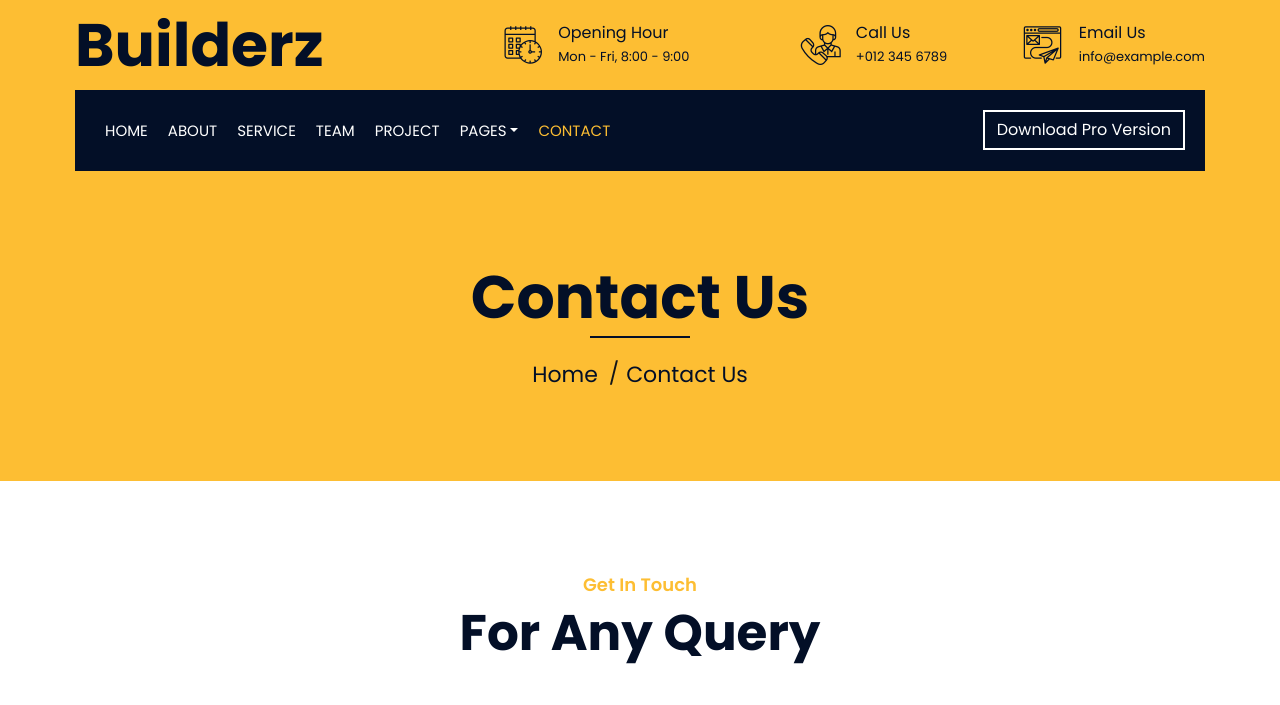
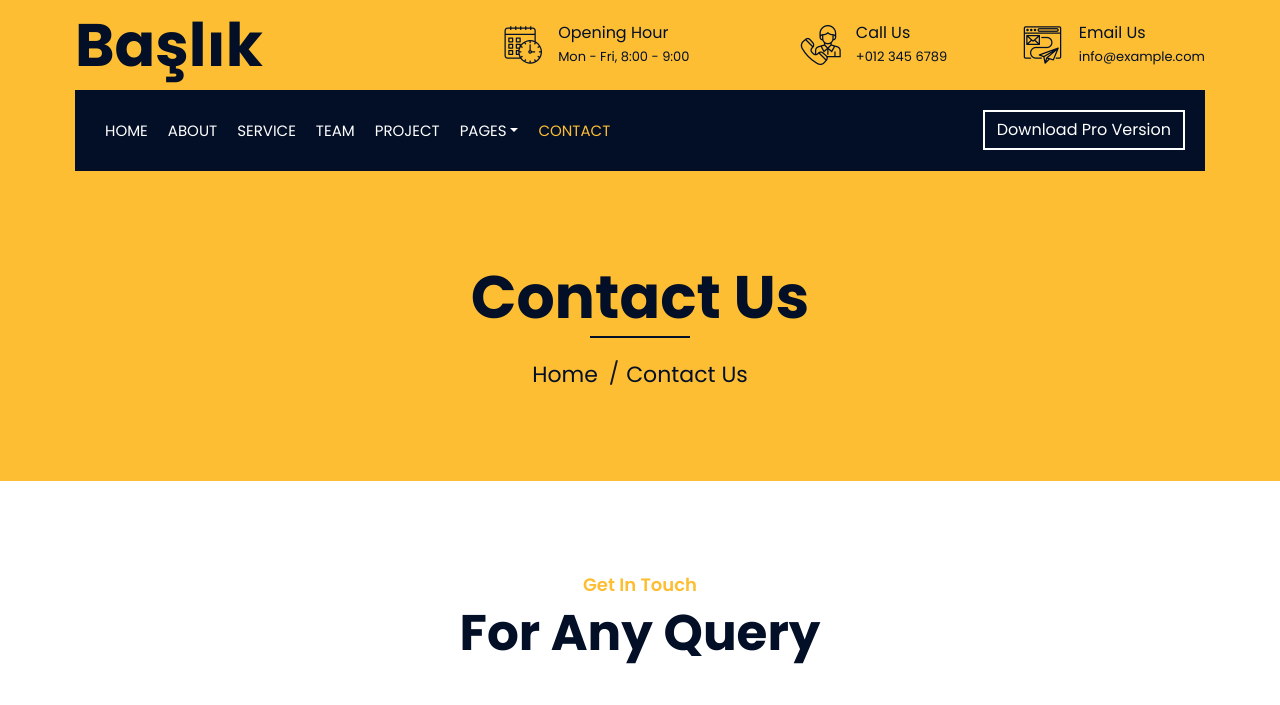
Before and after one commit to dsavas1/construction-company-website-template, a plain HTML site: page contact.html in a window 1280 px wide. Shown: the top 705 px of the page. Drawn offline with nearby package versions, Linux system fonts and the light colour scheme.

```diff
--- a/contact.html
+++ b/contact.html
@@ -36,7 +36,7 @@
                         <div class="col-lg-4 col-md-12">
                             <div class="logo">
                                 <a href="index.html">
-                                    <h1>Builderz</h1>
+                                    <h1>Başlık</h1>
                                     <!-- <img src="img/logo.jpg" alt="Logo"> -->
                                 </a>
                             </div>
```
